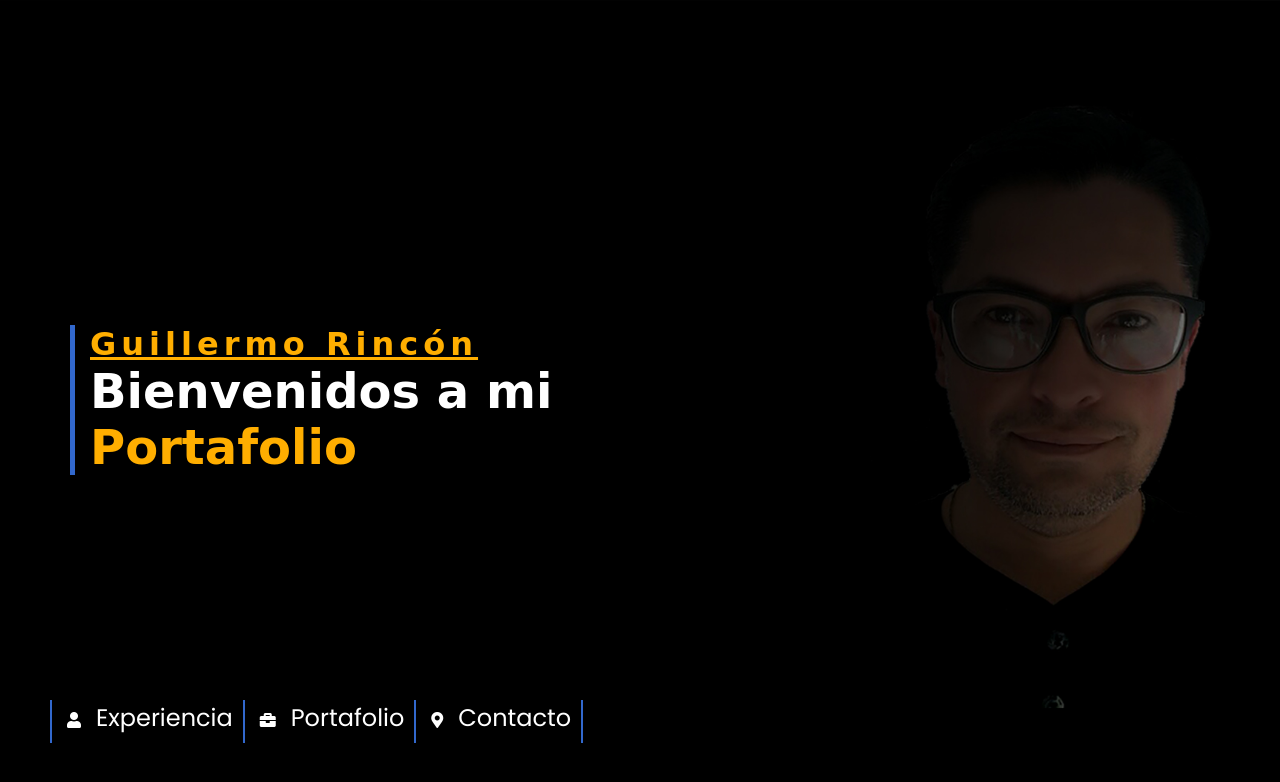
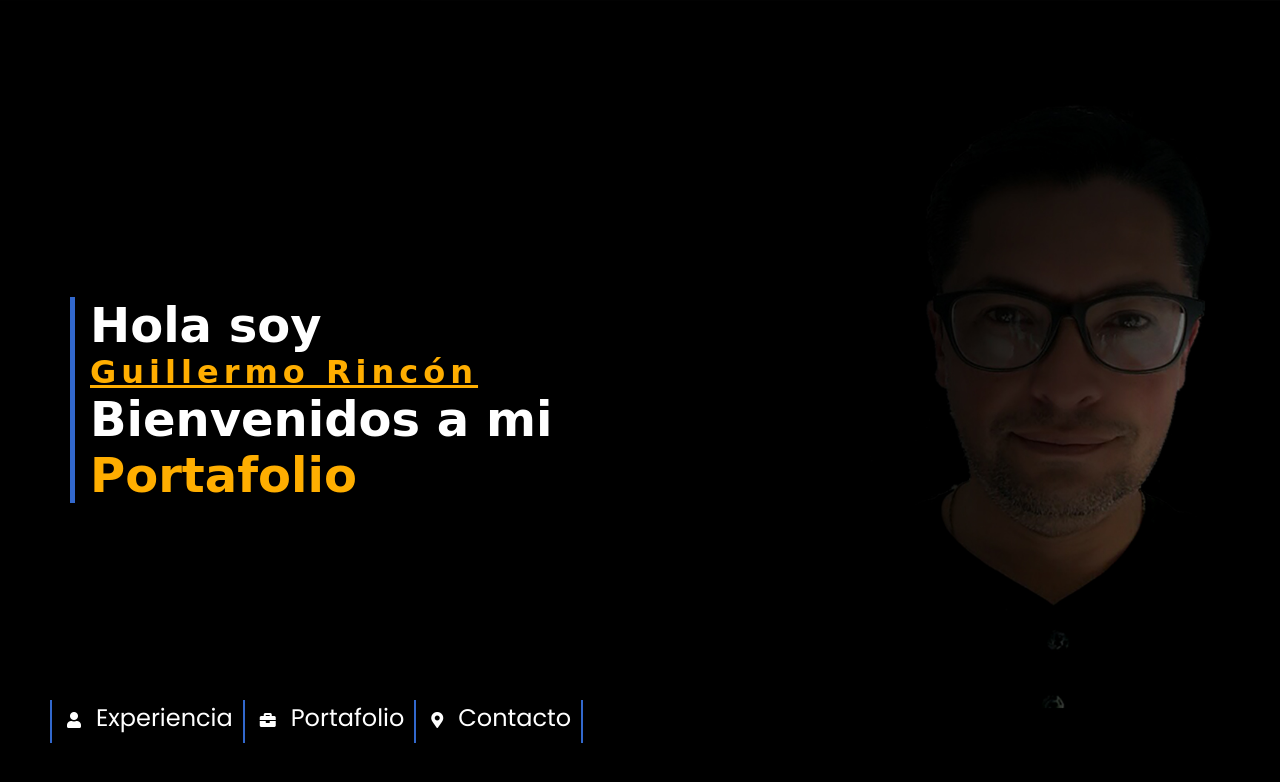
Before and after one commit to GuillermoRincon/portafolio, a plain HTML site: page index.html in a window 1280 px wide. Drawn offline with Linux system fonts and the light colour scheme; a web font is replaced by a local one.

Commit message:
modificacion index

```diff
--- a/index.html
+++ b/index.html
@@ -11,7 +11,7 @@
 </head>
 <body>
     <div class="hero">
-        <h1><span class="name">Guillermo Rincón</span> Bienvenidos a mi <span>Portafolio</span></h1>
+        <h1>Hola soy<br><span class="name">Guillermo Rincón</span> Bienvenidos a mi <span>Portafolio</span></h1>
     </div>
     <nav class="nav">
         <ul class="links">
```
